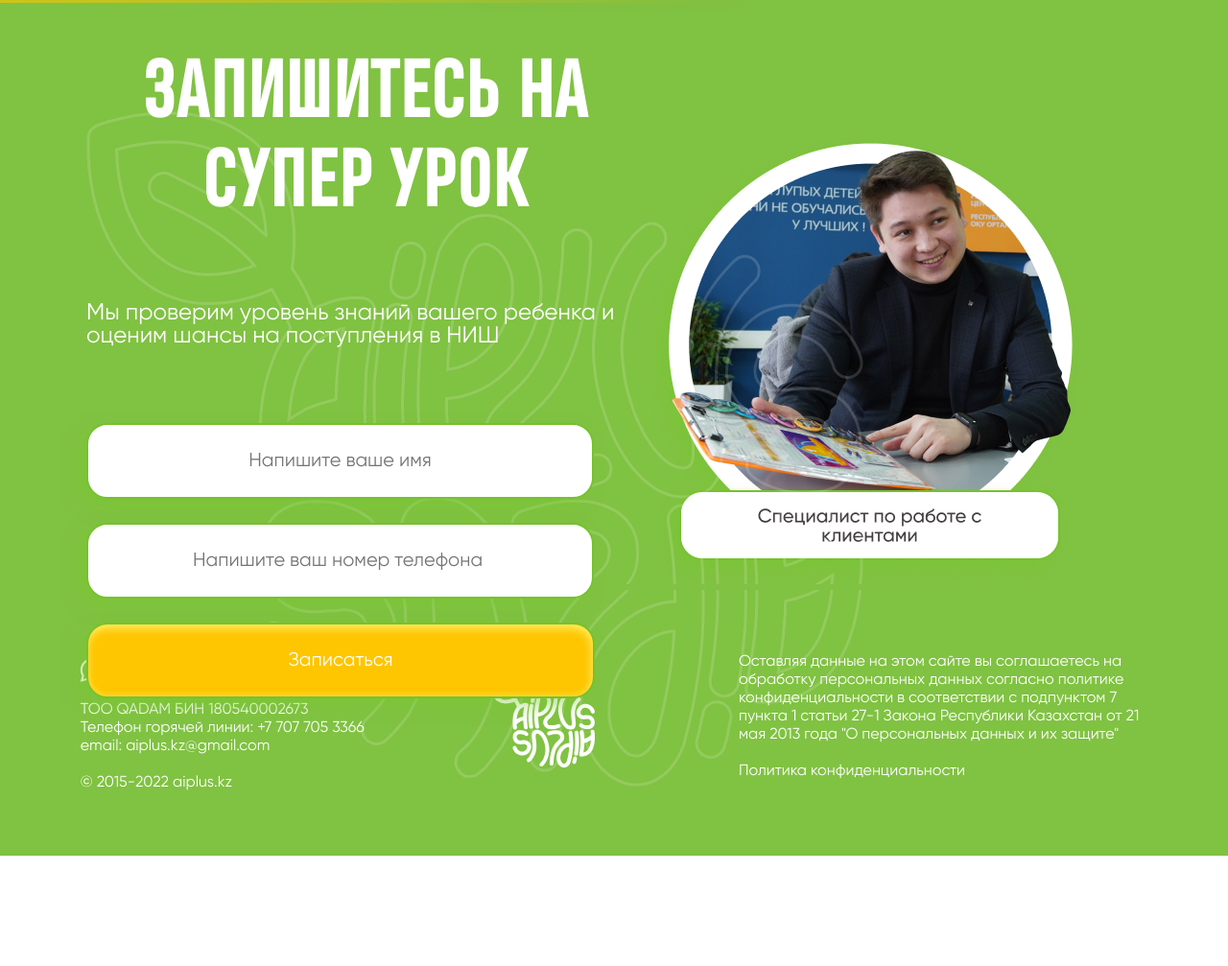
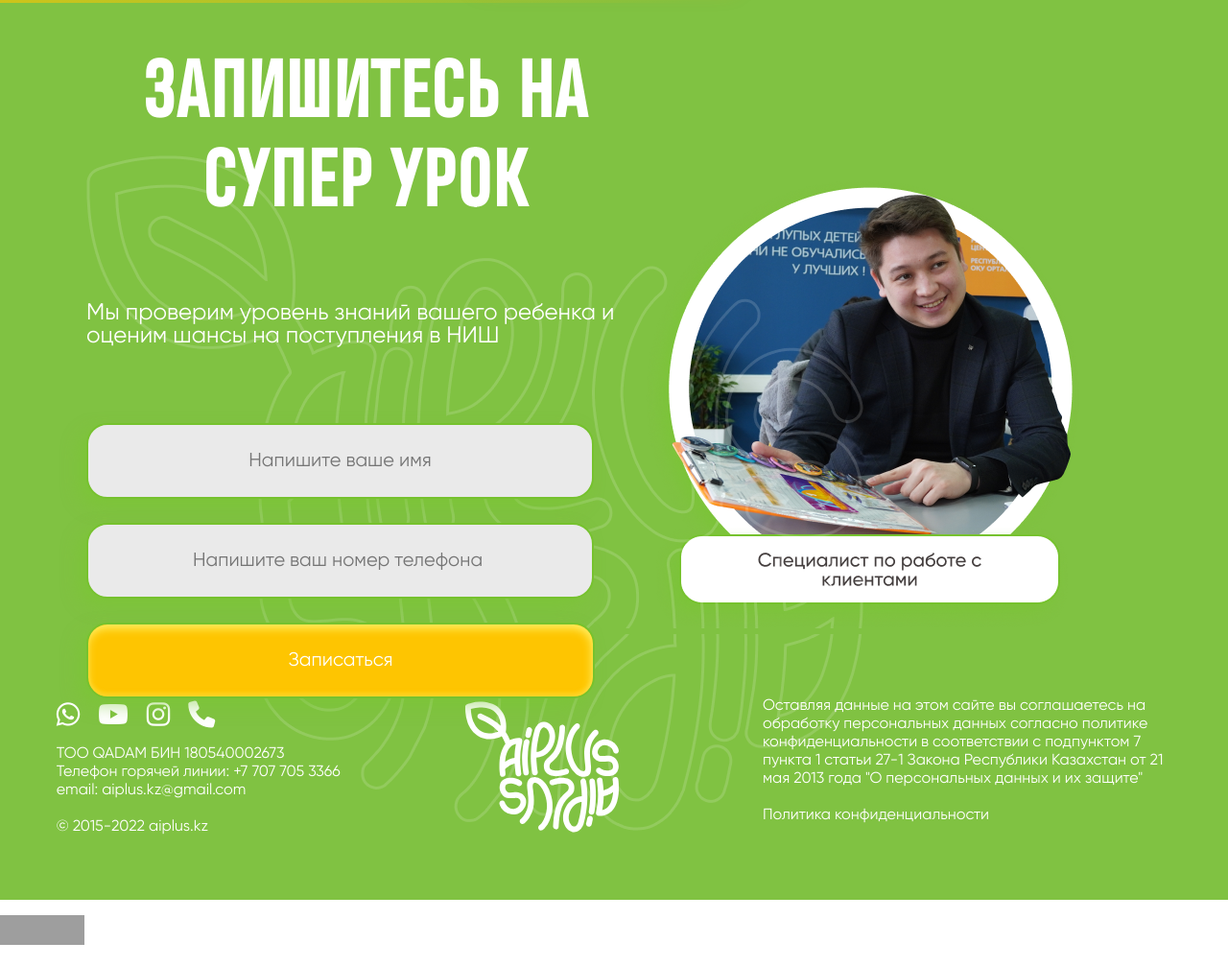
Before and after one commit to Katerina5005/Module_4_0311, a plain HTML site: page index.HTML in a window 1280 px wide. Shown: the part 1785-2792 px from the top of the page at 96% size. Before the commit the page ends 2677 px from the top, so only its background shows below. Drawn offline with Linux system fonts and the light colour scheme; grey boxes are pictures that could not be loaded.

Commit message:
corrects

```diff
--- a/index.HTML
+++ b/index.HTML
@@ -97,6 +97,14 @@
             </div>
 
         </div>
+
     </footer>
+    <p>
+        <a href="http://jigsaw.w3.org/css-validator/check/referer">
+            <img style="border:0;width:88px;height:31px;"
+                src="http://jigsaw.w3.org/css-validator/images/vcss-blue"
+                alt="Правильный CSS!" />
+            </a>
+    </p>
 </body>
 </html>
--- a/style.css
+++ b/style.css
@@ -68,7 +68,7 @@ h1 p {
 .menu_bg_img {
     position: absolute;
     top: 0;
-    left: 10;
+    left: 10px;
     z-index: -1;
 }
 
@@ -86,7 +86,6 @@ h1 p {
 }
 
 .main_wrap {
-
     display: flex;
     flex-wrap: wrap;
     align-content: center;
@@ -155,7 +154,7 @@ h1 p {
 input {
     display: block;
     padding: 25px 30px;
-    background: #FFFFFF;
+    background: #eaeaea;
     border: 2px solid #76C22E;
     box-shadow: -8px 8px 17px rgba(121, 199, 47, 0.5);
     border-radius: 22px;
@@ -176,9 +175,8 @@ input[type=submit] {
 }
 
 .contact_img {
-
     margin-right: 150px;
-    margin-top: 54px;
+    margin-top: 100px;
 }
 
 .contact_img_bg {
@@ -208,10 +206,11 @@ footer {
     text-decoration: none;
     margin-right: 15px;
     font-size: 28px;
+
 }
 
 .logo_footer{
-    width: 110px;
+    width: 160px;
     margin-right: 150px;
 }
 
```
